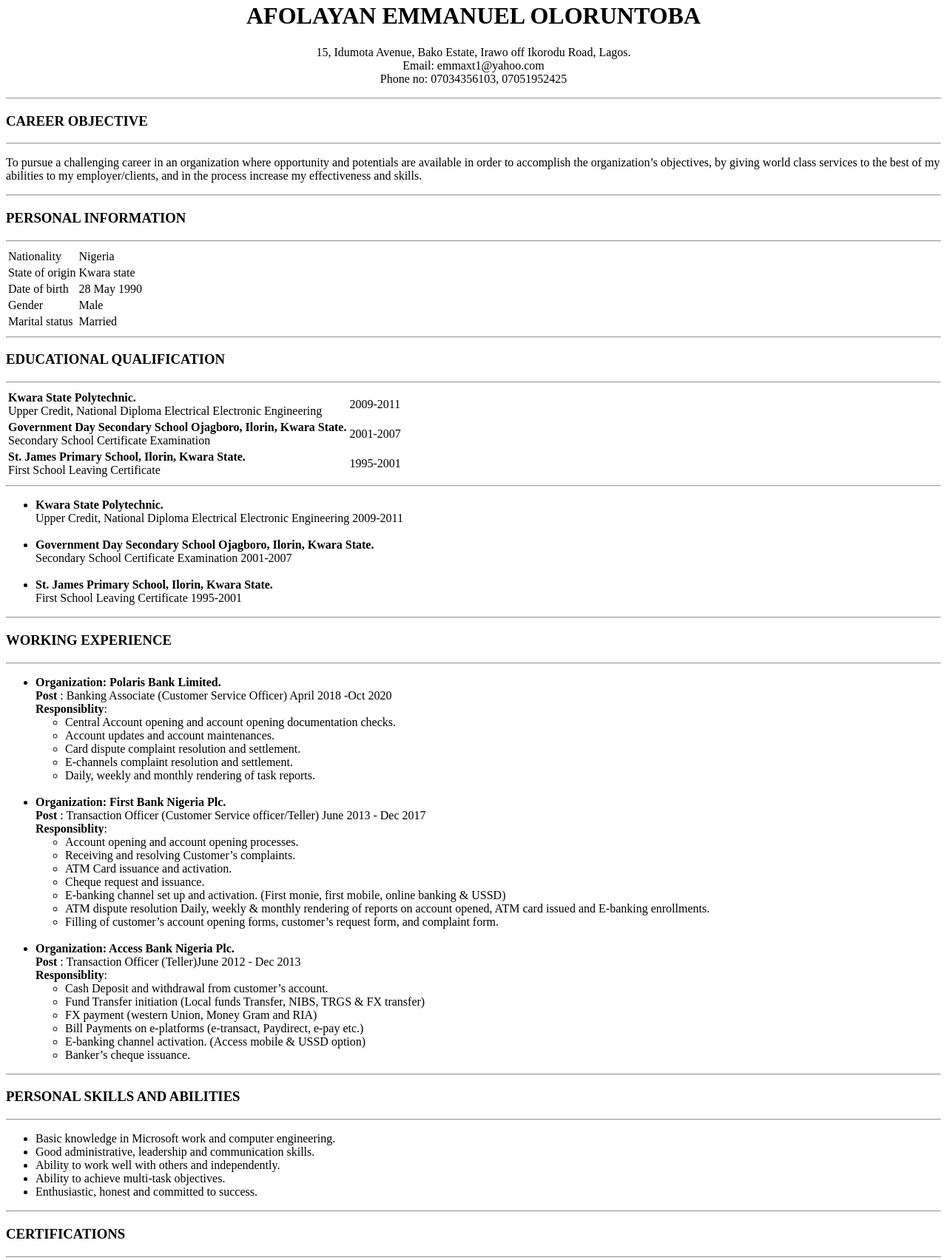
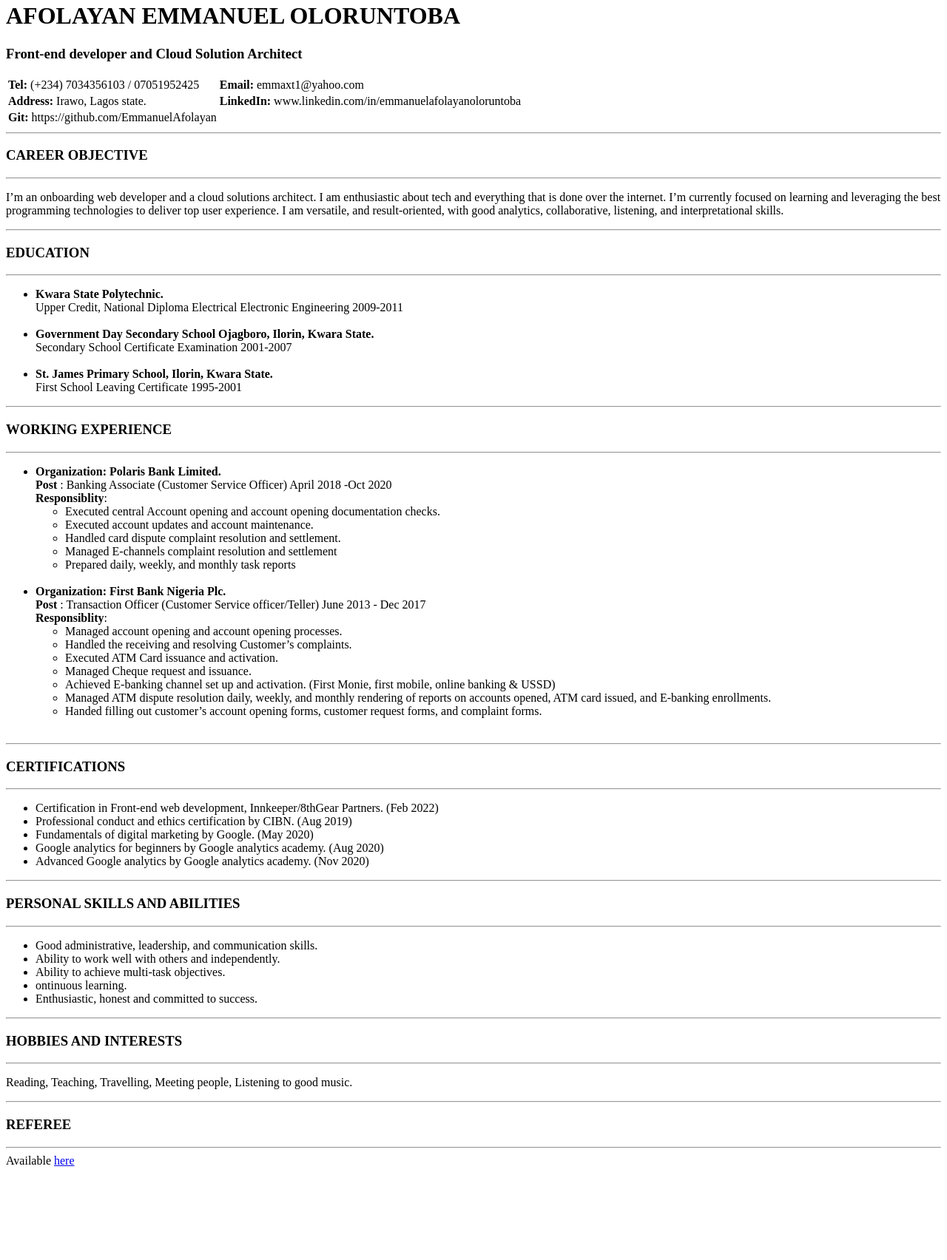
Before and after one commit to EmmanuelAfolayan/My-CV, a plain HTML site: page index.html in a window 1280 px wide. Shown: the part 18-1722 px from the top of the page at 74% size. After the commit the page ends 1605 px from the top, so only its background shows below. Drawn offline with Linux system fonts and the light colour scheme.

Commit message:
update cv, from bio to layout and credentials

```diff
--- a/index.html
+++ b/index.html
@@ -8,61 +8,29 @@
 </head>
 
 <body>
-<center>
+
     <h1>AFOLAYAN EMMANUEL OLORUNTOBA</h1>
-    <p>15, Idumota Avenue, Bako Estate, Irawo off Ikorodu Road, Lagos. <br>
-    Email: emmaxt1@yahoo.com <br>
-    Phone no: 07034356103, 07051952425</p>
-</center>
-    <hr>
-    <h3>CAREER OBJECTIVE</h3><hr>
-    <p>To pursue a challenging career in an organization where opportunity and potentials are available in order to accomplish the organization’s objectives, by giving world class services to the best of my abilities to my employer/clients, and in the process increase my effectiveness and skills.</p>
-    <hr>
-    <h3>PERSONAL INFORMATION</h3><hr>
+    <h3>Front-end developer and Cloud Solution Architect</h3>
     <table>
         <tr>
-            <td>Nationality</td>
-            <td>Nigeria</td>
+            <td><strong>Tel:</strong> (+234) 7034356103 / 07051952425</td>
+            <td><strong>Email:</strong>  emmaxt1@yahoo.com</td>
         </tr>
         <tr>
-            <td>State of origin</td>
-            <td>Kwara state</td>
+            <td><strong>Address:</strong> Irawo, Lagos state.</td>
+            <td><strong>LinkedIn:</strong> www.linkedin.com/in/emmanuelafolayanoloruntoba</td>
         </tr>
         <tr>
-            <td>Date of birth</td>
-            <td>28 May 1990</td>
-        </tr>
-        <tr>
-            <td>Gender</td>
-            <td>Male</td>
-        </tr>
-        <tr>
-            <td>Marital status</td>
-            <td>Married</td>
+            <td><strong>Git:</strong> https://github.com/EmmanuelAfolayan</td>
         </tr>
     </table>
 
     <hr>
-    <h3>EDUCATIONAL QUALIFICATION</h3><hr>
-    <table>
-        <tr>
-            <td><strong>Kwara State Polytechnic.</strong><br>
-                Upper Credit, National Diploma Electrical Electronic Engineering</td>
-            <td>2009-2011</td>
-        </tr>
+    <h3>CAREER OBJECTIVE</h3><hr>
+    <p>I’m an onboarding web developer and a cloud solutions architect. I am enthusiastic about tech and everything that is done over the internet. I’m currently focused on learning and leveraging the best programming technologies to deliver top user experience. I am versatile, and result-oriented, with good analytics, collaborative, listening, and interpretational skills.</p>
 
-        <tr>
-            <td><strong>Government Day Secondary School Ojagboro, Ilorin, Kwara State.</strong><br>
-                Secondary School Certificate Examination</td>
-            <td>2001-2007</td>
-        </tr>
-        <tr>
-            <td><strong>St. James Primary School, Ilorin, Kwara State.</strong><br>
-                First School Leaving Certificate</td>
-            <td>1995-2001</td>
-        </tr>
-    </table>
     <hr>
+    <h3>EDUCATION</h3><hr>
     <ul>
         <li><strong>Kwara State Polytechnic.</strong><br>
             Upper Credit, National Diploma Electrical Electronic Engineering 2009-2011
@@ -80,51 +48,47 @@
             <li><strong> Organization: Polaris Bank Limited.</strong><br>
                 <strong>Post</strong> : Banking Associate (Customer Service Officer) April 2018 -Oct 2020 <br>
                 <strong>Responsiblity</strong>:
-                <ul><li>Central Account opening and account opening documentation checks.</li>
-                    <li>Account updates and account maintenances.</li>
-                    <li>Card dispute complaint resolution and settlement.</li>
-                    <li>E-channels complaint resolution and settlement.</li>
-                    <li>Daily, weekly and monthly rendering of task reports.</li>
-                </ul> <br>
+                <ul><li>Executed central Account opening and account opening documentation checks.</li>
+                    <li>Executed account updates and account maintenance.</li>
+                    <li>Handled card dispute complaint resolution and settlement.</li>
+                    <li>Managed E-channels complaint resolution and settlement</li>
+                    <li>Prepared daily, weekly, and monthly task reports</li>
+                </ul>
+            </li> <br>
             <li><strong>Organization: First Bank Nigeria Plc.</strong><br>
                 <strong>Post</strong> : Transaction Officer (Customer Service officer/Teller)	June 2013 - Dec 2017 <br>
                 <strong>Responsiblity</strong>:
-                <ul><li>Account opening and account opening processes.</li>
-                    <li>Receiving and resolving Customer’s complaints.</li>
-                    <li>ATM Card issuance and activation.</li>
-                    <li>Cheque request and issuance.</li>
-                    <li>E-banking channel set up and activation. (First monie, first mobile, online banking & USSD)</li>
-                    <li>ATM dispute resolution Daily, weekly & monthly rendering of reports on account opened, ATM card issued and E-banking enrollments.</li>
-                    <li>Filling of customer’s account opening forms, customer’s request form, and complaint form.</li>
-                </ul> <br>
-            <li><strong>Organization: Access Bank Nigeria Plc.</strong><br>
-                <strong>Post</strong> : Transaction Officer (Teller)June 2012 - Dec 2013 <br>
-                <strong>Responsiblity</strong>:
-                <ul><li>Cash Deposit and withdrawal from customer’s account.</li>
-                    <li>Fund Transfer initiation (Local funds Transfer, NIBS, TRGS & FX transfer)</li>
-                    <li>FX payment (western Union, Money Gram and RIA)</li>
-                    <li>Bill Payments on e-platforms (e-transact, Paydirect, e-pay etc.)</li>
-                    <li>E-banking channel activation. (Access mobile & USSD option)</li>
-                    <li>Banker’s cheque issuance.</li>
+                <ul><li>Managed account opening and account opening processes.</li>
+                    <li>Handled the receiving and resolving Customer’s complaints.</li>
+                    <li>Executed ATM Card issuance and activation.</li>
+                    <li>Managed Cheque request and issuance.</li>
+                    <li>Achieved E-banking channel set up and activation. (First Monie, first mobile, online banking & USSD)</li>
+                    <li>Managed ATM dispute resolution daily, weekly, and monthly rendering of reports on accounts opened, ATM card issued, and E-banking enrollments.</li>
+                    <li>Handed filling out customer’s account opening forms, customer request forms, and complaint forms.</li>
                 </ul>
+            </li><br>
+
         </ul>
+    <hr>
+
+    <h3>CERTIFICATIONS</h3> <hr>
+    <ul>
+        <li>Certification in Front-end web development, Innkeeper/8thGear Partners. (Feb 2022)</li>
+        <li>Professional conduct and ethics certification by CIBN. (Aug 2019)</li>
+        <li>Fundamentals of digital marketing by Google. (May 2020)</li>
+        <li>Google analytics for beginners by Google analytics academy. (Aug 2020)</li>
+        <li>Advanced Google analytics by Google analytics academy. (Nov 2020)</li>
+    </ul>
     <hr>
     <h3>PERSONAL SKILLS AND ABILITIES</h3> <hr>
     <ul>
-        <li>Basic knowledge in Microsoft work and computer engineering.</li>
-        <li>Good administrative, leadership and communication skills.</li>
+        <li>Good administrative, leadership, and communication skills.</li>
         <li>Ability to work well with others and independently.</li>
         <li>Ability to achieve multi-task objectives.</li>
+        <li>ontinuous learning.</li>
         <li>Enthusiastic, honest and committed to success.</li>
     </ul>
-    <hr>
-    <h3>CERTIFICATIONS</h3> <hr>
-    <ul>
-        <li>Professional conduct and ethics certification by CIBN. – Aug 2019</li>
-        <li>Fundamentals of digital marketing by Google.	- May 2020</li>
-        <li>Google analytics for beginners by Google analytics academy. - Aug 2020</li>
-        <li>Advanced Google analytics by Google analytics academy. - Nov 2020.</li>
-    </ul>
+
     <hr>
     <h3>HOBBIES AND INTERESTS</h3><hr>
     <p>Reading, Teaching, Travelling, Meeting people, Listening to good music.</p>
```
